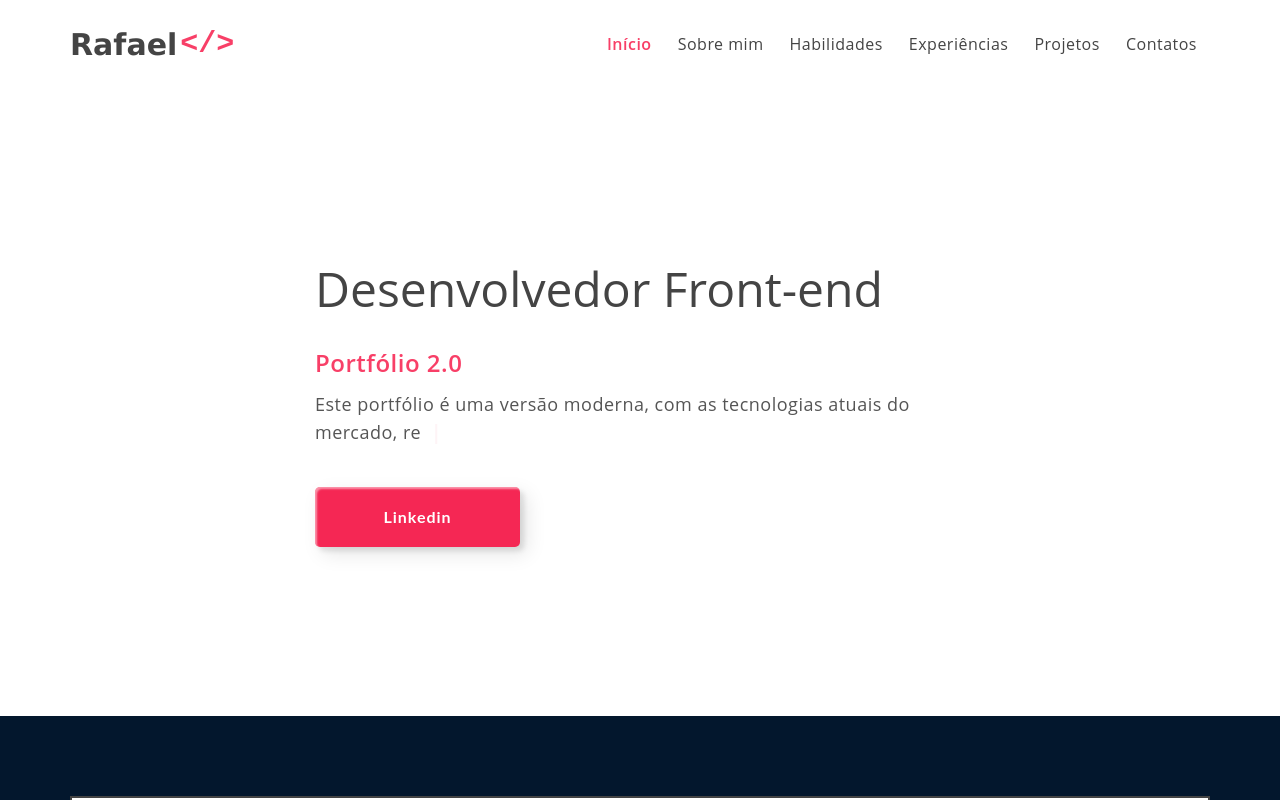
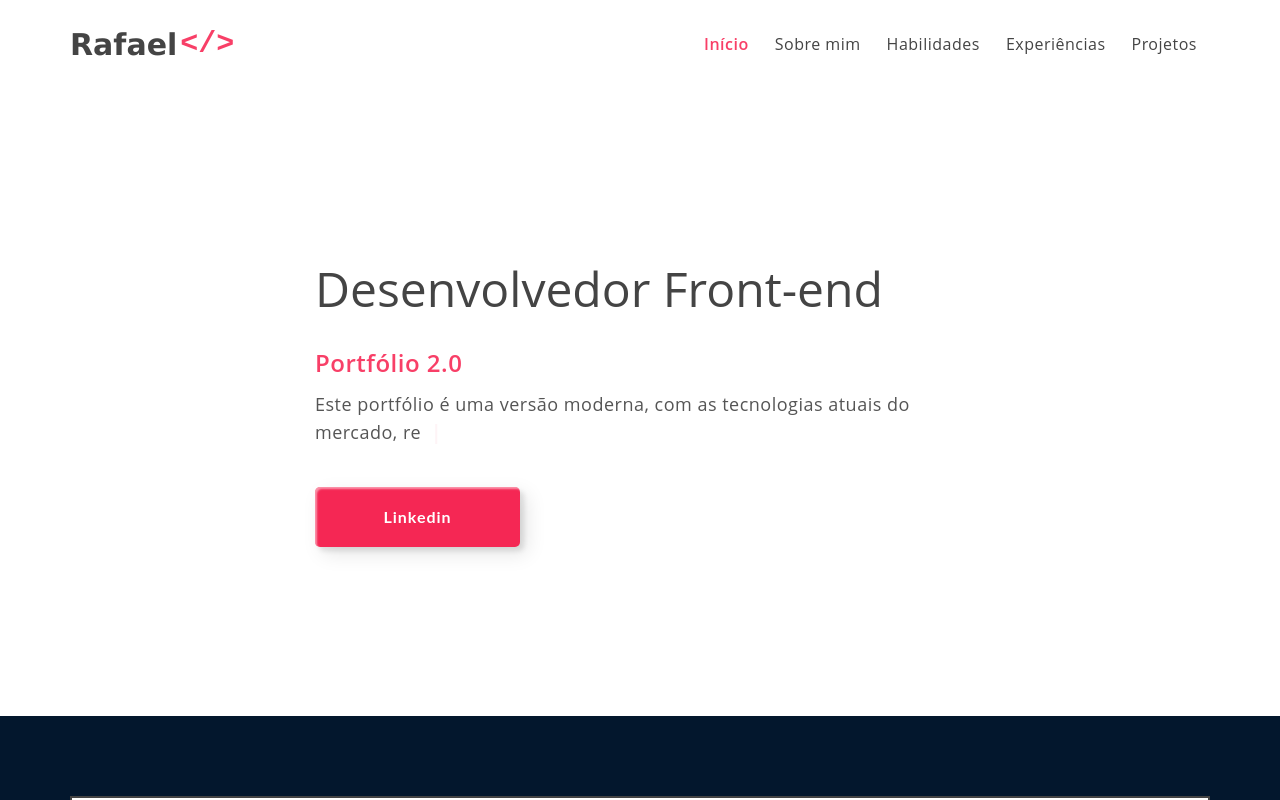
Before and after one commit to dev-rafaelcunha/Portfolio-v2, a React (Create React App) app: page / in a window 1280 px wide. Shown: the top 800 px of the page. Built offline with nearby package versions, Linux system fonts and the light colour scheme.

Commit message:
Removido contatos da nav.

```diff
--- a/src/components/layout/Nav.jsx
+++ b/src/components/layout/Nav.jsx
@@ -79,14 +79,6 @@ function Nav() {
                                 Projetos
                             </LinkNav>
                         </li>
-                        <li className="nav-item">
-                            <LinkNav
-                                className={`nav-link shadow-none ${activeLink === 'Contatos' ? 'active' : ''}`}
-                                onClick={() => handleLinkClick('Contatos')}
-                                href="#contacts">
-                                Contatos
-                            </LinkNav>
-                        </li>
                     </ul>
                 </div>
             </div>
```
